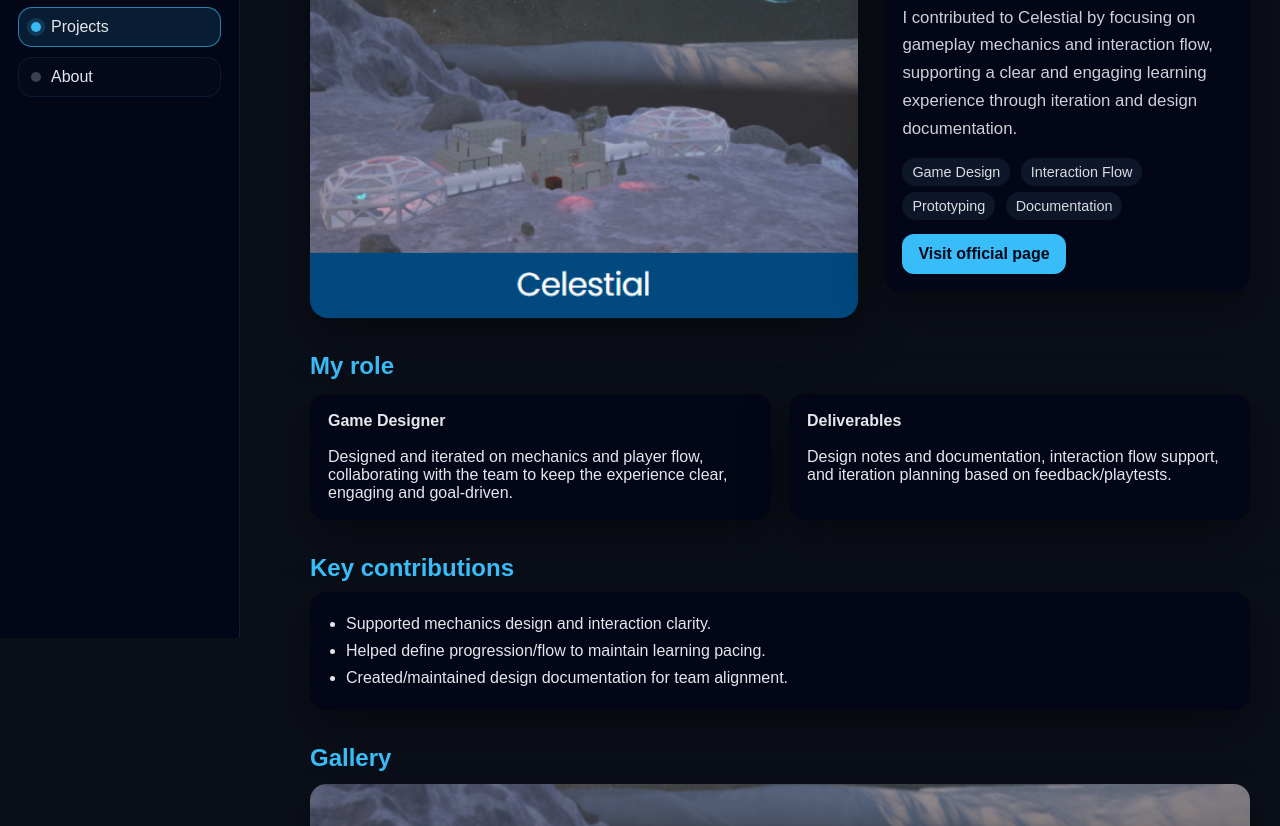
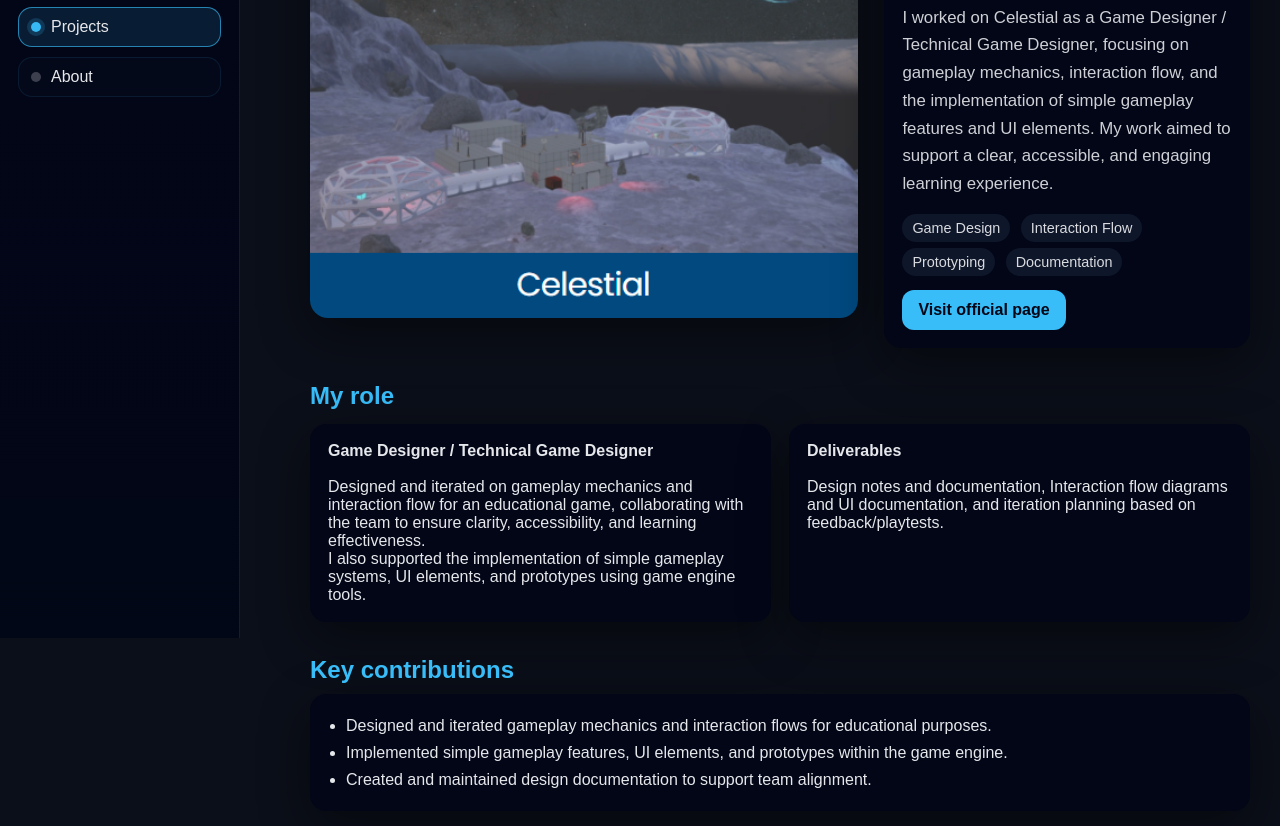
Before and after one commit to DanielOstalecki/danielostalecki.github.io, a plain HTML site: page projects/celestial.html in a window 1280 px wide. Shown: the part 162-988 px from the top of the page. Drawn offline with Linux system fonts and the light colour scheme.

Commit message:
Update celestial.html

```diff
--- a/projects/celestial.html
+++ b/projects/celestial.html
@@ -232,8 +232,8 @@
           <p class="sub">Alter Learning — Educational game</p>
 
           <p>
-            I contributed to Celestial by focusing on gameplay mechanics and interaction flow, supporting a clear and engaging
-            learning experience through iteration and design documentation.
+           I worked on Celestial as a Game Designer / Technical Game Designer, focusing on gameplay mechanics, interaction flow, and the implementation of simple gameplay features and UI elements.
+My work aimed to support a clear, accessible, and engaging learning experience.
           </p>
 
           <div class="tags">
@@ -252,21 +252,22 @@
       <h2>My role</h2>
       <div class="grid">
         <div class="card">
-          <strong>Game Designer</strong><br><br>
-          Designed and iterated on mechanics and player flow, collaborating with the team to keep the experience clear, engaging and goal-driven.
+          <strong>Game Designer / Technical Game Designer</strong><br><br>
+          Designed and iterated on gameplay mechanics and interaction flow for an educational game, collaborating with the team to ensure clarity, accessibility, and learning effectiveness.<br>
+I also supported the implementation of simple gameplay systems, UI elements, and prototypes using game engine tools.
         </div>
         <div class="card">
           <strong>Deliverables</strong><br><br>
-          Design notes and documentation, interaction flow support, and iteration planning based on feedback/playtests.
+          Design notes and documentation, Interaction flow diagrams and UI documentation, and iteration planning based on feedback/playtests.
         </div>
       </div>
 
       <h2>Key contributions</h2>
       <div class="card">
         <ul style="margin:0;padding-left:18px;line-height:1.7">
-          <li>Supported mechanics design and interaction clarity.</li>
-          <li>Helped define progression/flow to maintain learning pacing.</li>
-          <li>Created/maintained design documentation for team alignment.</li>
+          <li>Designed and iterated gameplay mechanics and interaction flows for educational purposes.</li>
+          <li>Implemented simple gameplay features, UI elements, and prototypes within the game engine.</li>
+          <li>Created and maintained design documentation to support team alignment.</li>
         </ul>
       </div>
 
```
